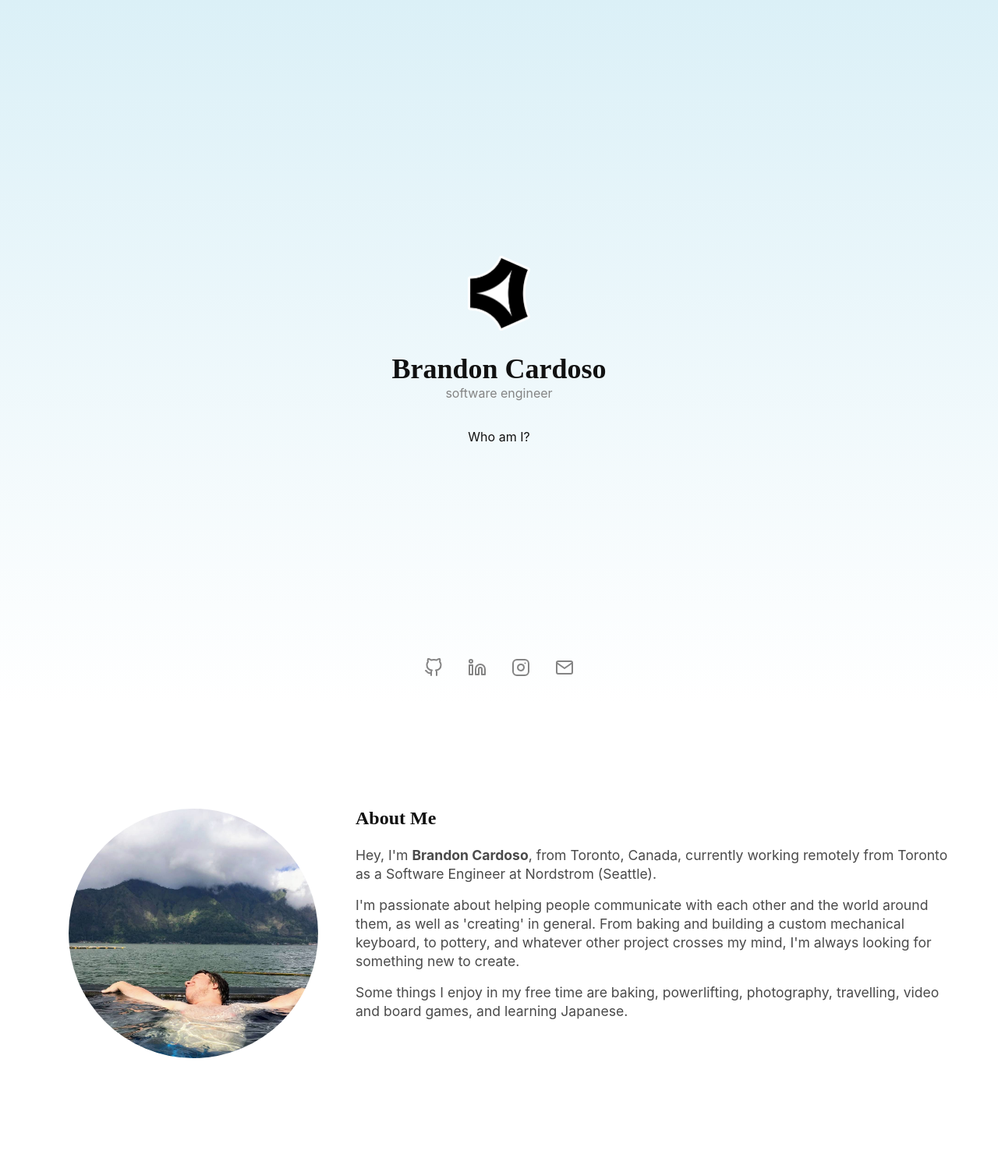
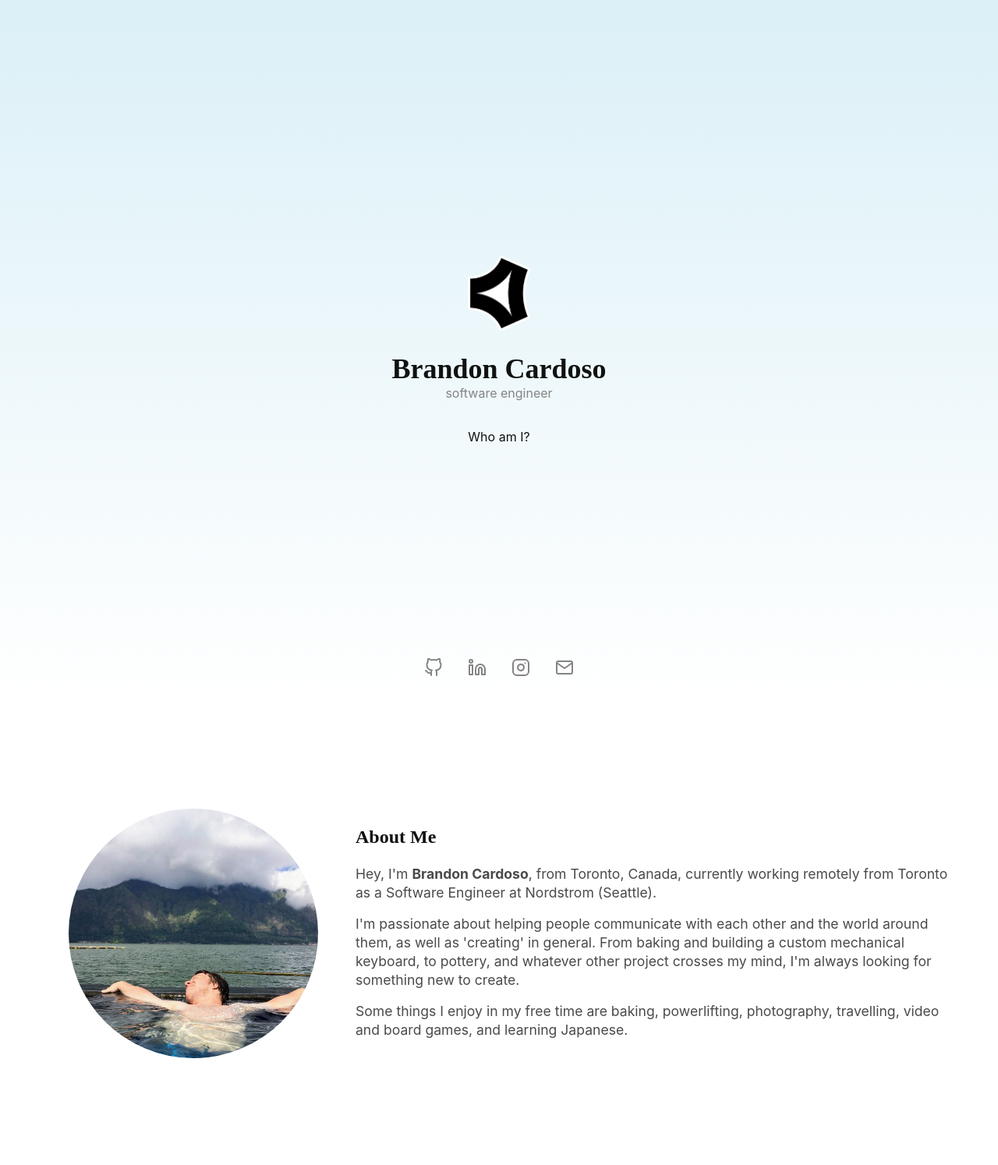
Before and after one commit to brandoncardoso/brandoncardoso.github.io, a Jekyll site: the page built from index.md, in a window 1280 px wide. Shown: the whole page at 78% size. Built offline with Jekyll 4.4.1, drawn with Linux system fonts in a browser that asks for light colours; some web fonts are replaced.

Commit message:
vertically center about text

```diff
--- a/css/main.scss
+++ b/css/main.scss
@@ -147,7 +147,11 @@ html a {
 		}
 	}
 
-	&__text {
+	&__text.column {
+		display: flex;
+		flex-direction: column;
+		justify-content: center;
+
 		p + p {
 			margin-top: 1rem;
 		}
```
